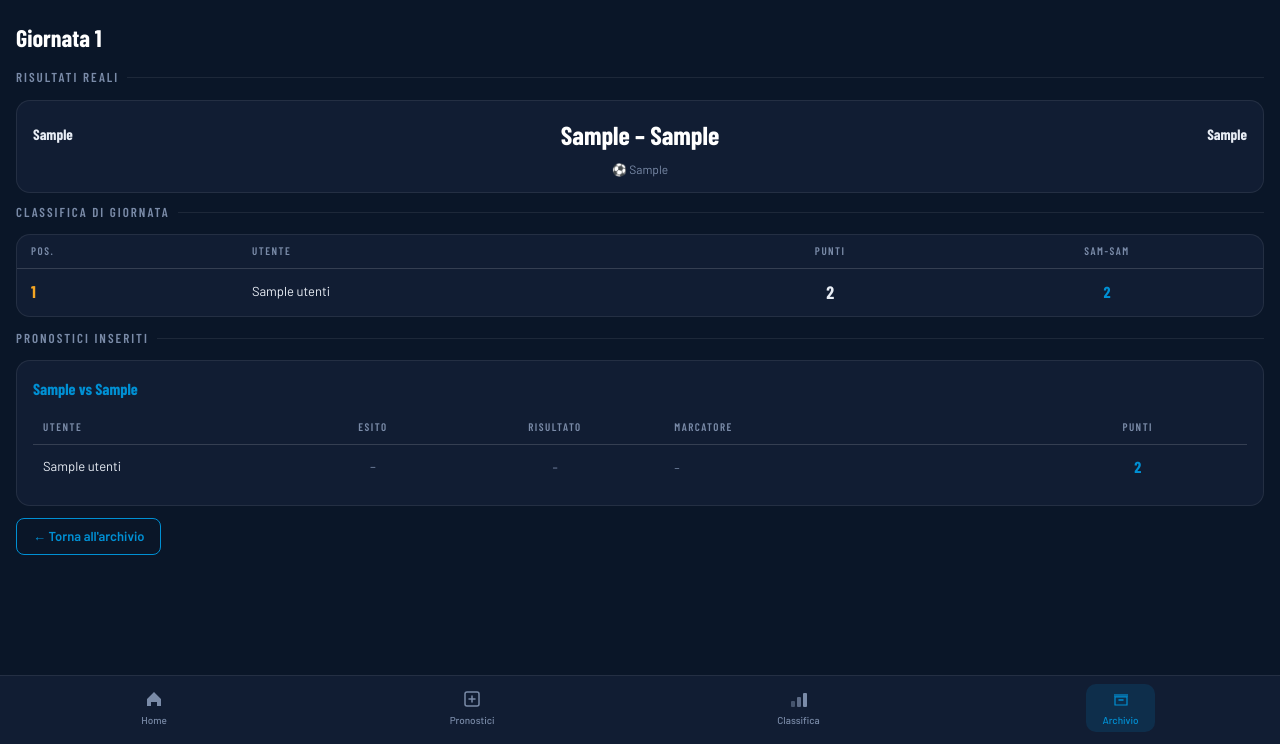
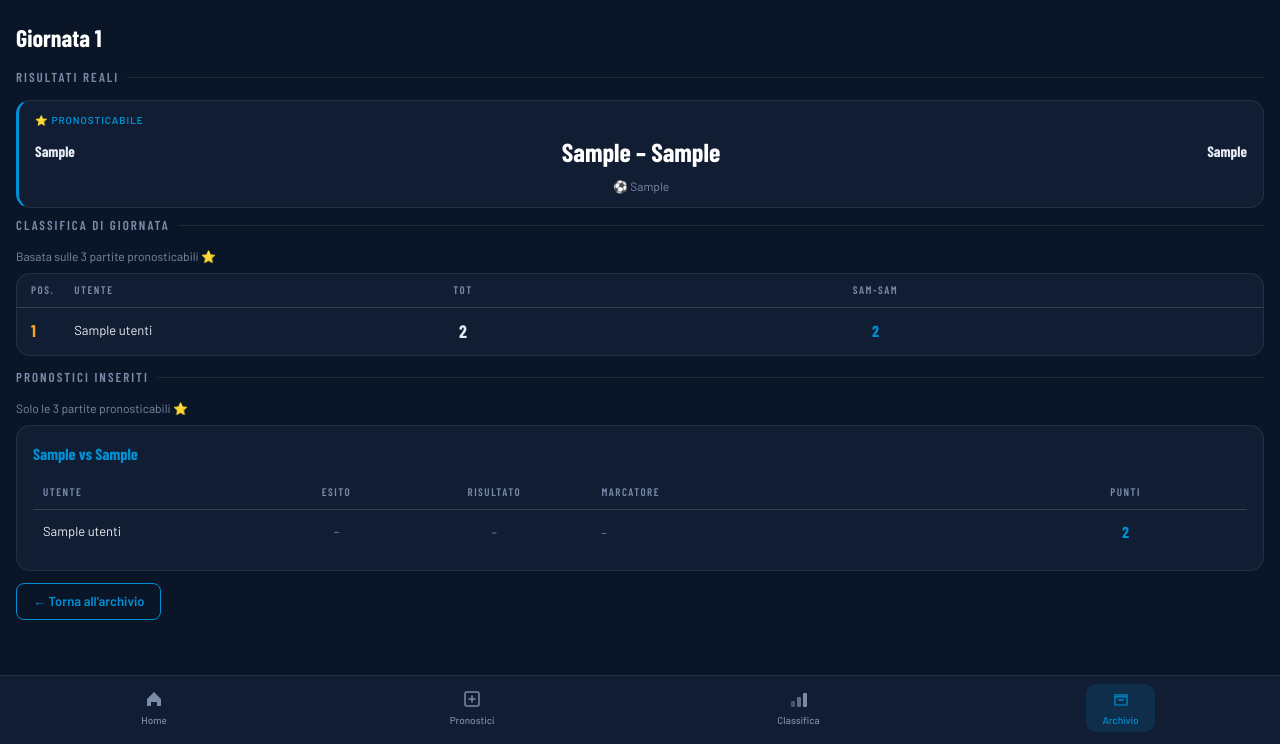
Before and after one commit to fede97salvi-netizen/fanta-serie-a, a Flask app: page /giornata/1 in a window 1280 px wide. Shown: the part 56-800 px from the top of the page. Run offline with Flask 3, Linux system fonts and the light colour scheme; the visitor is signed in with stand-in values (Sample User, id 1); a database or web service that is not in the repository returns one stand-in record (values such as "Sample title"); data that the repository does not hold is empty; some libraries are stand-ins or nearby versions.

Commit message:
Fix dashboard admin, orari form UTC→Italia, archivio con tutte partite+evidenziazione pronosticabili

```diff
--- a/app.py
+++ b/app.py
@@ -101,6 +101,22 @@ def parse_flexible_datetime(date_string):
             return datetime.strptime(date_string, "%Y-%m-%dT%H:%M")
         except ValueError:
             return None
+
+@app.template_filter('datetime_local_italia')
+def datetime_local_italia(data_ora_utc_str):
+    """Converte UTC in ora italiana nel formato per input datetime-local (YYYY-MM-DDTHH:MM)."""
+    if not data_ora_utc_str:
+        return ''
+    try:
+        roma_tz = pytz.timezone('Europe/Rome')
+        orario_naive = parse_flexible_datetime(str(data_ora_utc_str))
+        if orario_naive is None:
+            return str(data_ora_utc_str)
+        orario_utc = pytz.utc.localize(orario_naive)
+        orario_roma = orario_utc.astimezone(roma_tz)
+        return orario_roma.strftime('%Y-%m-%dT%H:%M')
+    except Exception:
+        return str(data_ora_utc_str)
 
 @app.template_filter('fuso_orario_italia')
 def fuso_orario_italia(data_ora_utc_str):
@@ -418,14 +434,17 @@ def visualizza_giornata(giornata):
     if 'nome_utente' not in session:
         return redirect(url_for("login"))
     conn = get_db_connection()
-    partite_reali = db_fetchall(conn, "SELECT * FROM partite WHERE giornata = ? AND risultato_casa_reale IS NOT NULL", (giornata,))
+    # Tutte le partite per la sezione risultati reali
+    partite_reali = db_fetchall(conn, "SELECT * FROM partite WHERE giornata = ? ORDER BY pronosticabile DESC, data_ora_partita", (giornata,))
+    # Solo le pronosticabili per classifica e tabella pronostici
+    partite_pron = db_fetchall(conn, "SELECT * FROM partite WHERE giornata = ? AND pronosticabile = TRUE AND risultato_casa_reale IS NOT NULL", (giornata,))
     utenti = db_fetchall(conn, "SELECT id, nome_utente FROM utenti")
     classifica_giornata = []
     for utente in utenti:
         uid = row_get(utente, 'id')
         punti_utente = 0
         punti_per_partita = {}
-        for partita in partite_reali:
+        for partita in partite_pron:
             pid = row_get(partita, 'id')
             pronostico = db_fetchone(conn, "SELECT * FROM pronostici_giornata WHERE id_utente = ? AND id_partita = ?", (uid, pid))
             punti_dettaglio = {'esito': 0, 'risultato': 0, 'marcatore': 0, 'bonus': 0}
@@ -455,7 +474,7 @@ def visualizza_giornata(giornata):
     classifica_giornata.sort(key=lambda x: x['punti_totali'], reverse=True)
     # Costruisci dizionario pronostici per partita e utente per la sezione pronostici
     pronostici_per_partita = {}
-    for partita in partite_reali:
+    for partita in partite_pron:
         pid = row_get(partita, 'id')
         rows = db_fetchall(conn, "SELECT u.nome_utente, pg.esito_pronosticato, pg.risultato_casa_pronosticato, pg.risultato_ospite_pronosticato, pg.marcatore_pronosticato FROM pronostici_giornata pg JOIN utenti u ON pg.id_utente = u.id WHERE pg.id_partita = ?", (pid,))
         pronostici_per_partita[pid] = {
@@ -467,7 +486,10 @@ def visualizza_giornata(giornata):
             } for r in rows
         }
     conn.close()
-    return render_template("visualizza_giornata.html", giornata=giornata, partite=partite_reali, classifica=classifica_giornata, pronostici_per_partita=pronostici_per_partita, session=session)
+    return render_template("visualizza_giornata.html", giornata=giornata,
+        partite=partite_reali, partite_pron=partite_pron,
+        classifica=classifica_giornata, pronostici_per_partita=pronostici_per_partita,
+        session=session)
 
 @app.route("/pronostici-iniziali", methods=["GET", "POST"])
 def pronostici_iniziali():
--- a/templates/admin_gestisci_partite.html
+++ b/templates/admin_gestisci_partite.html
@@ -236,7 +236,7 @@
           </div>
           <div>
             <div class="form-label">Data e ora</div>
-            <input type="datetime-local" name="data_ora_partita" class="form-control" style="height:38px;" value="{{ partita['data_ora_partita'] }}">
+            <input type="datetime-local" name="data_ora_partita" class="form-control" style="height:38px;" value="{{ partita['data_ora_partita'] | datetime_local_italia }}">
           </div>
           <div style="display:flex;align-items:flex-end;padding-bottom:4px;">
             <div style="display:flex;align-items:center;gap:8px;">
--- a/templates/visualizza_giornata.html
+++ b/templates/visualizza_giornata.html
@@ -5,28 +5,35 @@
 
   <div class="fsa-section-title">Risultati reali</div>
   {% for partita in partite %}
-  <div class="fsa-card" style="margin-bottom:10px;padding:14px 16px;">
+  {% set is_pron = partita['pronosticabile'] %}
+  <div class="fsa-card" style="margin-bottom:8px;padding:12px 16px;{% if is_pron %}border-left:3px solid var(--azzurro);{% else %}opacity:0.65;{% endif %}">
+    {% if is_pron %}
+    <div style="font-size:10px;font-weight:600;letter-spacing:1px;text-transform:uppercase;color:var(--azzurro);margin-bottom:4px;">⭐ Pronosticabile</div>
+    {% endif %}
     <div style="display:flex;align-items:center;">
       <div style="flex:1;font-family:var(--font-d);font-size:15px;font-weight:700;text-align:left;">{{ partita['squadra_casa'] }}</div>
-      <div style="font-family:var(--font-d);font-size:26px;font-weight:700;color:white;padding:0 16px;white-space:nowrap;text-align:center;min-width:90px;">{{ partita['risultato_casa_reale'] }} – {{ partita['risultato_ospite_reale'] }}</div>
+      <div style="font-family:var(--font-d);font-size:26px;font-weight:700;color:white;padding:0 16px;white-space:nowrap;text-align:center;min-width:90px;">
+        {% if partita['risultato_casa_reale'] is not none %}{{ partita['risultato_casa_reale'] }} – {{ partita['risultato_ospite_reale'] }}{% else %}– – –{% endif %}
+      </div>
       <div style="flex:1;font-family:var(--font-d);font-size:15px;font-weight:700;text-align:right;">{{ partita['squadra_ospite'] }}</div>
     </div>
-    {% if partita['marcatore_reale'] %}
+    {% if is_pron and partita['marcatore_reale'] %}
     <div style="text-align:center;font-size:12px;color:var(--muted);margin-top:6px;">⚽ {{ partita['marcatore_reale'] }}</div>
     {% endif %}
   </div>
   {% endfor %}
 
   <div class="fsa-section-title" style="margin-top:8px;">Classifica di giornata</div>
+  <p style="font-size:12px;color:var(--muted);margin-bottom:8px;">Basata sulle 3 partite pronosticabili ⭐</p>
   <div class="fsa-card" style="padding:0;">
     <div class="overflow-x">
       <table class="fsa-table">
         <thead>
           <tr>
-            <th style="padding-left:14px;">Pos.</th>
-            <th>Utente</th>
-            <th style="text-align:center;">Punti</th>
-            {% for partita in partite %}
+            <th style="padding-left:14px;width:36px;">Pos.</th>
+            <th style="width:30%;">Utente</th>
+            <th style="text-align:center;width:50px;">Tot</th>
+            {% for partita in partite_pron %}
             <th style="text-align:center;">{{ partita['squadra_casa'][:3] }}-{{ partita['squadra_ospite'][:3] }}</th>
             {% endfor %}
           </tr>
@@ -44,7 +51,7 @@
               {{ utente.nome_utente }}
             </td>
             <td style="text-align:center;"><strong style="font-family:var(--font-d);font-size:18px;">{{ utente.punti_totali }}</strong></td>
-            {% for partita in partite %}
+            {% for partita in partite_pron %}
               {% set d = utente.punti_per_partita[partita['id']] %}
               <td style="text-align:center;font-family:var(--font-d);font-size:16px;font-weight:700;
                 {% if d.totale > 0 %}color:var(--azzurro);{% else %}color:var(--muted);{% endif %}"
@@ -60,7 +67,8 @@
   </div>
 
   <div class="fsa-section-title" style="margin-top:8px;">Pronostici inseriti</div>
-  {% for partita in partite %}
+  <p style="font-size:12px;color:var(--muted);margin-bottom:8px;">Solo le 3 partite pronosticabili ⭐</p>
+  {% for partita in partite_pron %}
   <div class="fsa-card" style="margin-bottom:12px;">
     <div style="font-family:var(--font-d);font-size:16px;font-weight:700;color:var(--azzurro);margin-bottom:10px;">
       {{ partita['squadra_casa'] }} vs {{ partita['squadra_ospite'] }}
@@ -69,11 +77,11 @@
       <table class="fsa-table" style="table-layout:fixed;width:100%;">
         <thead>
           <tr>
-            <th style="width:22%;">Utente</th>
-            <th style="width:12%;text-align:center;">Esito</th>
-            <th style="width:18%;text-align:center;">Risultato</th>
-            <th style="width:30%;">Marcatore</th>
-            <th style="width:18%;text-align:center;">Punti</th>
+            <th style="width:20%;">Utente</th>
+            <th style="width:10%;text-align:center;">Esito</th>
+            <th style="width:16%;text-align:center;">Risultato</th>
+            <th style="width:34%;">Marcatore</th>
+            <th style="width:20%;text-align:center;">Punti</th>
           </tr>
         </thead>
         <tbody>
```
Also changed, not shown: templates/admin.html (+5 -7 lines).
